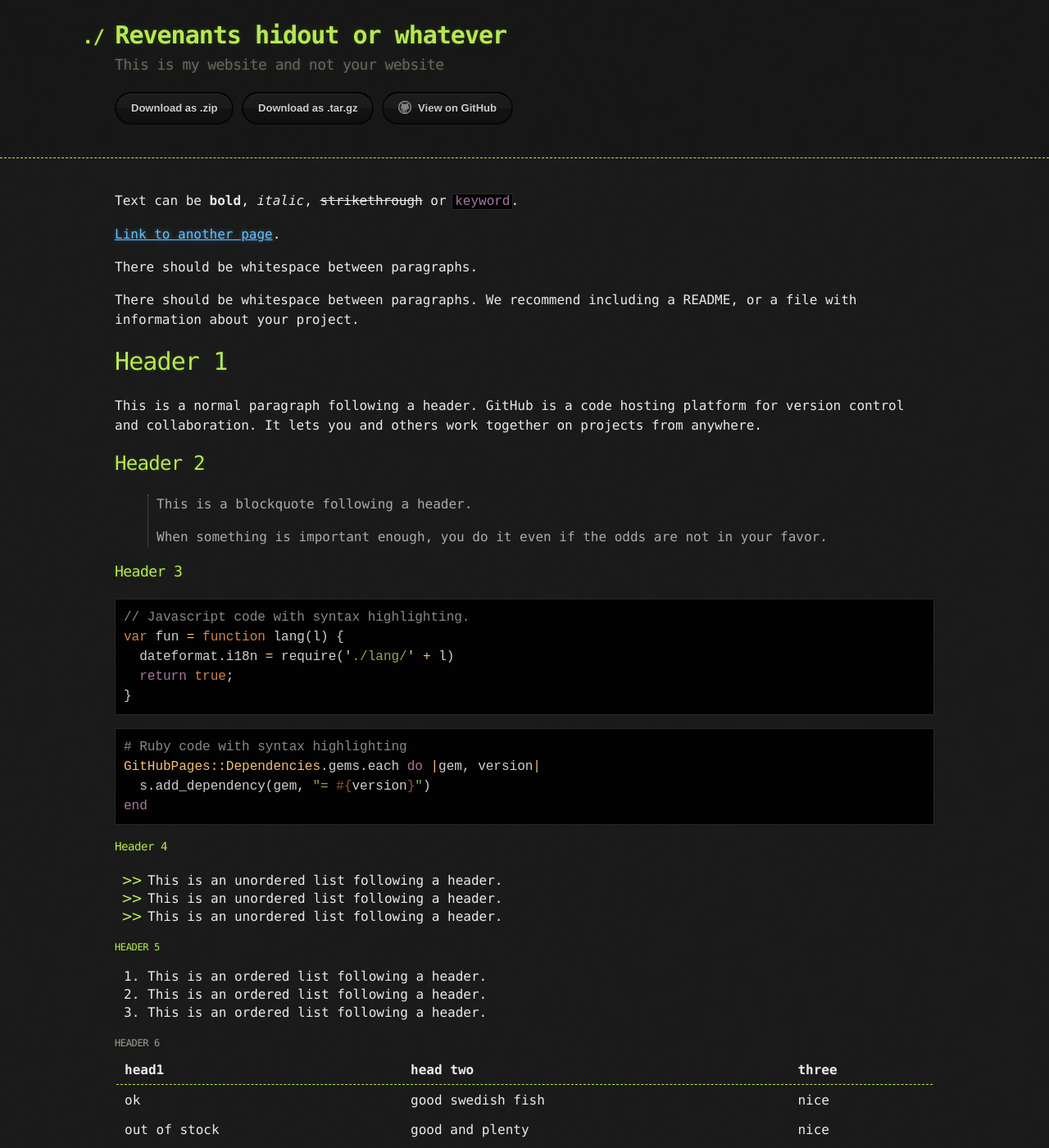
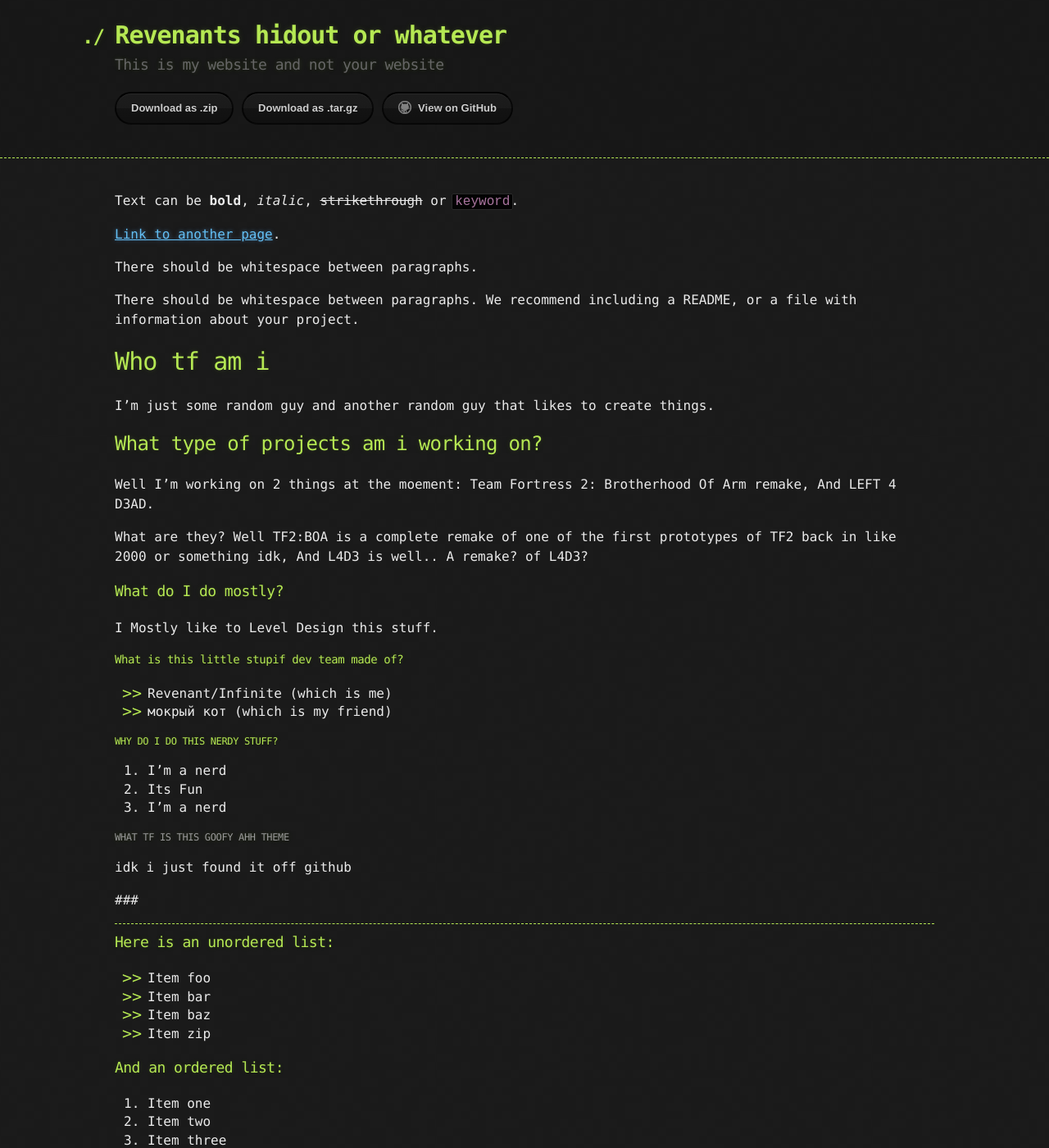
Before and after one commit to RevenantHunting/RevenantHunting.github.io, a Jekyll site: the page built from index.md, in a window 1280 px wide and 1400 px high. Shown: the whole window at 82% size. Built offline with Jekyll 4.4.1, drawn with Linux system fonts in a browser that asks for light colours; some of the changed text lies outside the part shown.

Commit message:
Update index.md

````diff
--- a/index.md
+++ b/index.md
@@ -10,55 +10,36 @@ There should be whitespace between paragraphs.
 
 There should be whitespace between paragraphs. We recommend including a README, or a file with information about your project.
 
-# Header 1
+# Who tf am i
 
-This is a normal paragraph following a header. GitHub is a code hosting platform for version control and collaboration. It lets you and others work together on projects from anywhere.
+I'm just some random guy and another random guy that likes to create things.
 
-## Header 2
+## What type of projects am i working on?
 
-> This is a blockquote following a header.
->
-> When something is important enough, you do it even if the odds are not in your favor.
+Well I'm working on 2 things at the moement: Team Fortress 2: Brotherhood Of Arm remake, And LEFT 4 D3AD.
 
-### Header 3
+What are they? Well TF2:BOA is a complete remake of one of the first prototypes of TF2 back in like 2000 or something idk, And L4D3 is well.. A remake? of L4D3?
 
-```js
-// Javascript code with syntax highlighting.
-var fun = function lang(l) {
-  dateformat.i18n = require('./lang/' + l)
-  return true;
-}
-```
+### What do I do mostly?
 
-```ruby
-# Ruby code with syntax highlighting
-GitHubPages::Dependencies.gems.each do |gem, version|
-  s.add_dependency(gem, "= #{version}")
-end
-```
+I Mostly like to Level Design this stuff.
 
-#### Header 4
+#### What is this little stupif dev team made of?
 
-*   This is an unordered list following a header.
-*   This is an unordered list following a header.
-*   This is an unordered list following a header.
+*   Revenant/Infinite (which is me)
+*   мокрый кот (which is my friend)
 
-##### Header 5
+##### Why do i do this nerdy stuff?
 
-1.  This is an ordered list following a header.
-2.  This is an ordered list following a header.
-3.  This is an ordered list following a header.
+1.  I'm a nerd
+2.  Its Fun
+3.  I'm a nerd
 
-###### Header 6
+###### WHAT TF IS THIS GOOFY AHH THEME
 
-| head1        | head two          | three |
-|:-------------|:------------------|:------|
-| ok           | good swedish fish | nice  |
-| out of stock | good and plenty   | nice  |
-| ok           | good `oreos`      | hmm   |
-| ok           | good `zoute` drop | yumm  |
+idk i just found it off github
 
-### There's a horizontal rule below this.
+###
 
 * * *
 
@@ -93,12 +74,10 @@ end
 - level 1 item
 
 ### Small image
-
-![Octocat](https://github.githubassets.com/images/icons/emoji/octocat.png)
-
+[мокрый кот] ((https://cdn.discordapp.com/attachments/601576372598603807/1108960631530467388/Pantalone.jpg))
 ### Large image
 
-![Branching](https://guides.github.com/activities/hello-world/branching.png)
+![Branching](https://cdn.discordapp.com/attachments/1056106406803161109/1080614407777833060/090B9F05-F4F7-48B2-AC8E-EB9F28EF838A.jpg))
 
 
 ### Definition lists can be used with HTML syntax.
````
